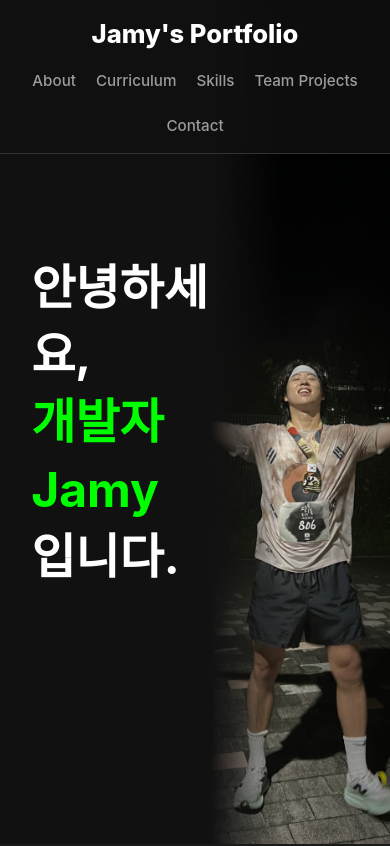
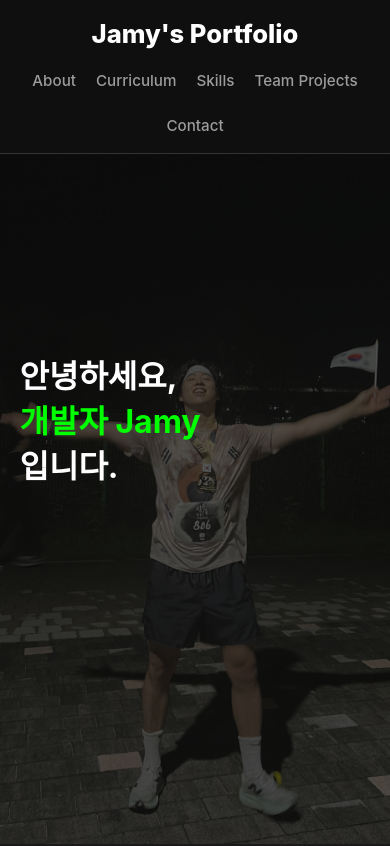
Before and after one commit to jamykim/jamy-portfolio, a React (Vite) app: page / in a window 390 px wide. Shown: the top 846 px of the page. Built offline with nearby package versions, Linux system fonts and the light colour scheme; a web font is replaced by a local one.

Commit message:
hero 미디어쿼리추가 줄바꿈수정

```diff
--- a/src/components/Hero.jsx
+++ b/src/components/Hero.jsx
@@ -1,24 +1,13 @@
 import { TypeAnimation } from "react-type-animation";
 import runImage from "../assets/run.jpg";
+import "../css/Hero.css";
 
 function Hero() {
   return (
-    <section
-      id="hero"
-      style={{
-        height: "100vh",
-        backgroundColor: "#111",
-        display: "flex",
-        alignItems: "center",
-        color: "#fff",
-        overflow: "hidden", // 화면 밖으로 삐져나가는 요소 차단
-      }}
-    >
+    <section id="hero" className="hero-section">
       {/* 1. 왼쪽 텍스트 영역 */}
-      <div style={{ flex: 1, paddingLeft: "8vw" }}>
-        {" "}
-        {/* 팩트: 전체 패딩 대신 텍스트 왼쪽에만 여백 부여 */}
-        <h1 style={{ fontSize: "3rem", margin: 0, lineHeight: "1.4" }}>
+      <div className="hero-text-wrap">
+        <h1 className="hero-title">
           안녕하세요, <br />
           <TypeAnimation
             sequence={[
@@ -31,7 +20,7 @@ function Hero() {
             ]}
             wrapper="span"
             speed={60}
-            style={{ color: "#00ff00", display: "inline-block" }}
+            className="hero-type-text"
             repeat={Infinity}
           />
           <br />
@@ -39,39 +28,10 @@ function Hero() {
         </h1>
       </div>
 
-      {/* 2. 오른쪽 사진 영역 (화면 꽉 채우기 + 페이드 효과) */}
-      <div
-        style={{
-          flex: 1,
-          height: "100%", // 부모 높이에 꽉 맞춤
-          position: "relative", // 오버레이 덮기를 위한 기준점
-        }}
-      >
-        {/* 🔥 팩트: 배경과 자연스럽게 이어지도록 그라데이션 필터 적용 */}
-        <div
-          style={{
-            position: "absolute",
-            top: 0,
-            left: 0,
-            width: "100%",
-            height: "100%",
-            // 왼쪽은 #111 색상으로 덮고, 오른쪽으로 갈수록 투명해지다가 끝부분은 살짝 어둡게 처리
-            background:
-              "linear-gradient(to right, #111 0%, rgba(17, 17, 17, 0) 40%, rgba(0, 0, 0, 0.3) 100%)",
-            zIndex: 1,
-          }}
-        ></div>
-
-        <img
-          src={runImage}
-          alt="Jamy 프로필"
-          style={{
-            width: "100%",
-            height: "100%",
-            objectFit: "cover", // 팩트: 비율을 무시하고 박스 전체를 꽉 채움 (비율에 따라 일부가 잘릴 수 있음)
-            objectPosition: "center", // 사진의 중앙을 포커스로 잡음
-          }}
-        />
+      {/* 2. 오른쪽 사진 영역 */}
+      <div className="hero-img-wrap">
+        <div className="hero-overlay"></div>
+        <img src={runImage} alt="Jamy 프로필" className="hero-image" />
       </div>
     </section>
   );
--- a/src/css/Hero.css
+++ b/src/css/Hero.css
@@ -0,0 +1,90 @@
+/* --- 데스크톱 기본 스타일 --- */
+.hero-section {
+  height: 100vh;
+  background-color: #111;
+  display: flex;
+  align-items: center;
+  color: #fff;
+  overflow: hidden;
+  position: relative;
+}
+
+.hero-text-wrap {
+  flex: 1;
+  padding-left: 8vw;
+  z-index: 2; /* 글씨가 사진 위로 올라오도록 보장 */
+}
+
+.hero-title {
+  font-size: 3rem;
+  margin: 0;
+  line-height: 1.4;
+  word-break: keep-all; /* 🔥 한국어 단어가 중간에 끊기지 않게 방어 */
+}
+
+.hero-type-text {
+  color: #00ff00;
+  display: inline-block;
+}
+
+.hero-img-wrap {
+  flex: 1;
+  height: 100%;
+  position: relative;
+}
+
+.hero-overlay {
+  position: absolute;
+  top: 0;
+  left: 0;
+  width: 100%;
+  height: 100%;
+  /* 데스크톱: 왼쪽에서 오른쪽으로 어두워짐 */
+  background: linear-gradient(to right, #111 0%, rgba(17, 17, 17, 0) 40%, rgba(0, 0, 0, 0.3) 100%);
+  z-index: 1;
+}
+
+.hero-image {
+  width: 100%;
+  height: 100%;
+  object-fit: cover;
+  object-position: center;
+}
+
+/* --- 📱 모바일 반응형 스타일 (화면 너비 768px 이하) --- */
+@media screen and (max-width: 768px) {
+  .hero-section {
+    /* 모바일에서는 좌우 배치를 해제하고 텍스트를 위로 띄움 */
+    display: block;
+  }
+
+  .hero-img-wrap {
+    /* 사진을 배경 전체로 꽉 채움 */
+    position: absolute;
+    top: 0;
+    left: 0;
+    width: 100%;
+    height: 100%;
+    z-index: 0;
+  }
+
+  .hero-overlay {
+    /* 모바일: 텍스트 가독성을 위해 사진 전체를 살짝 어둡게 덮음 */
+    background: rgba(17, 17, 17, 0.7);
+  }
+
+  .hero-text-wrap {
+    /* 텍스트를 화면 세로 중앙에 배치 */
+    position: absolute;
+    top: 50%;
+    transform: translateY(-50%);
+    padding-left: 5vw;
+    width: 100%;
+    z-index: 2;
+  }
+
+  .hero-title {
+    font-size: 2rem; /* 🔥 팩트: 모바일에 맞춰 글자 크기 축소 */
+    white-space: nowrap; /* 🔥 팩트: 공간이 좁아도 억지로 줄바꿈되는 것을 막음 ("안녕하세요," 유지) */
+  }
+}
```
